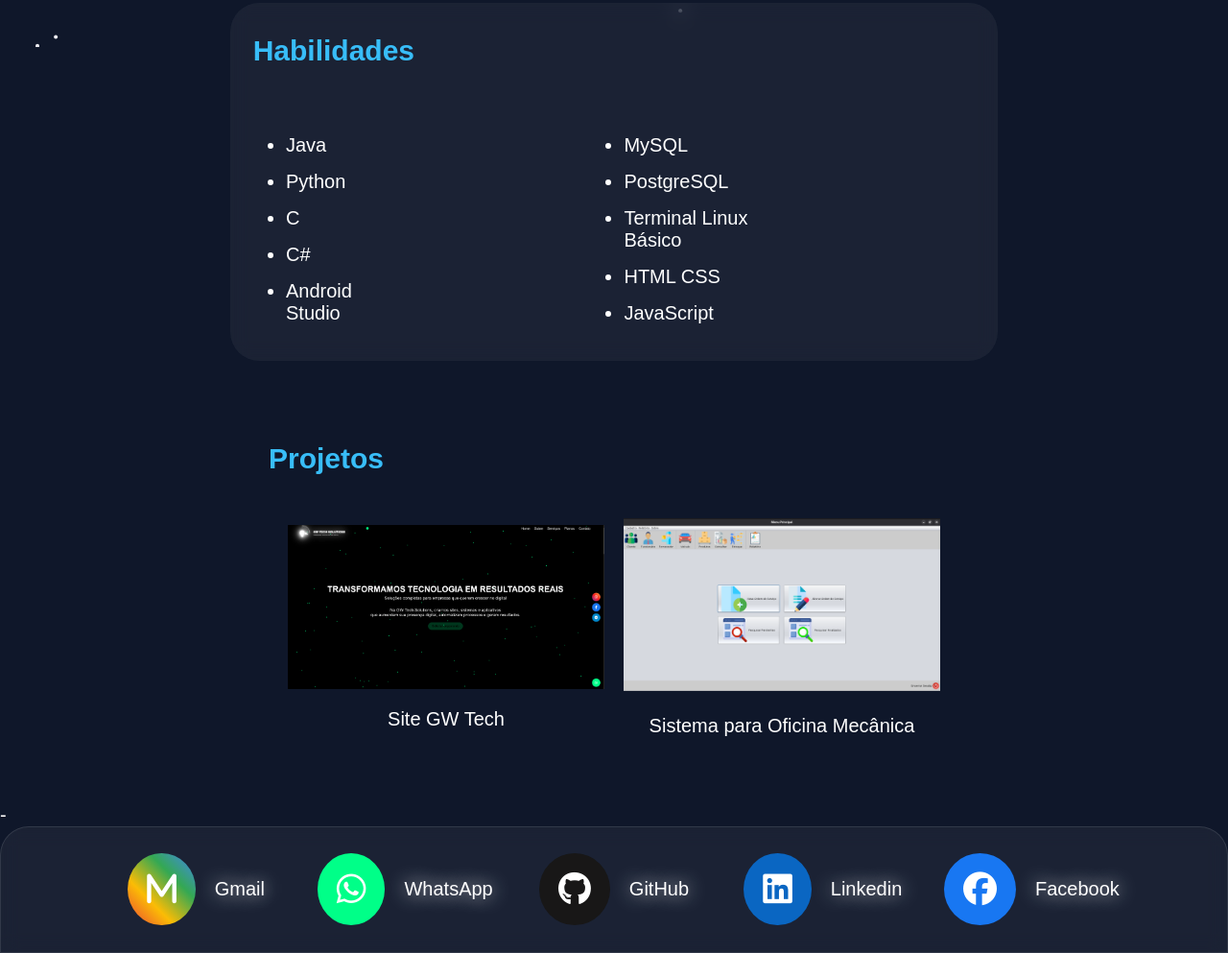
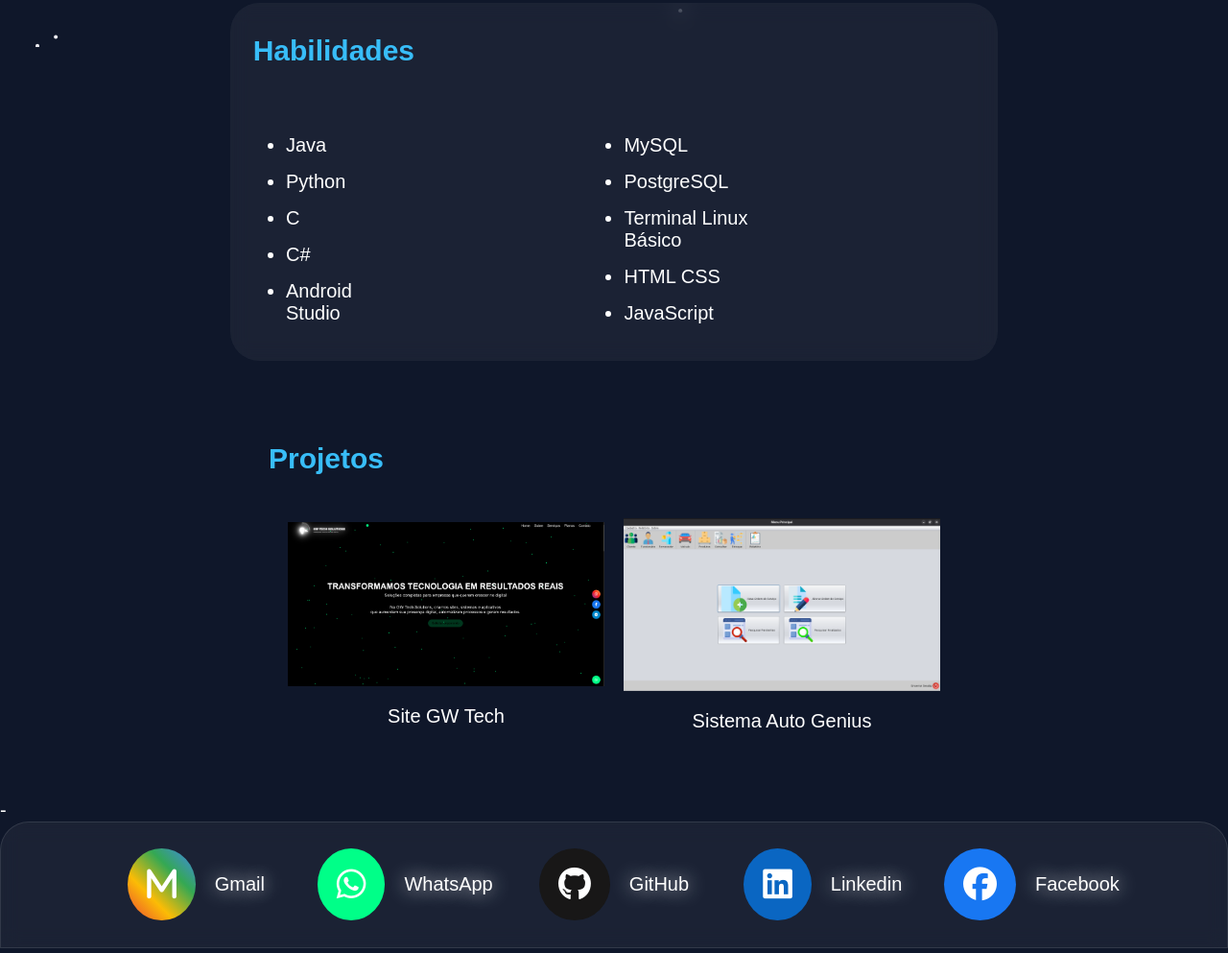
Before and after one commit to gilsonCarlesso/meu-portfolio, a plain HTML site: page index.html in a window 1280 px wide. Shown: the part 751-1744 px from the top of the page at 96% size. Drawn offline with Linux system fonts and the light colour scheme.

Commit message:
Update index.html

```diff
--- a/index.html
+++ b/index.html
@@ -92,8 +92,9 @@
                 <p class="text"><a href="https://gs-tech.netlify.app" target="_blank">Site GW Tech</a></p>
             </div>
             <div class="div-oficina">
-                <img class="projeto-oficina" src="img/projeto-oficina.jpg" alt="imagem projeto oficina" width="230px">
-                <p class="text">Sistema para Oficina Mecânica</p>
+                <a href="https://github.com/gilsonCarlesso/auto-genius" target="_blank"><img class="projeto-oficina" src="img/projeto-oficina.jpg"
+                    alt="imagem projeto oficina" width="230px"></a>
+                <p class="text"><a href="https://github.com/gilsonCarlesso/auto-genius" target="_blank">Sistema Auto Genius</a></p>
             </div>
         </div>
     </section>
```
